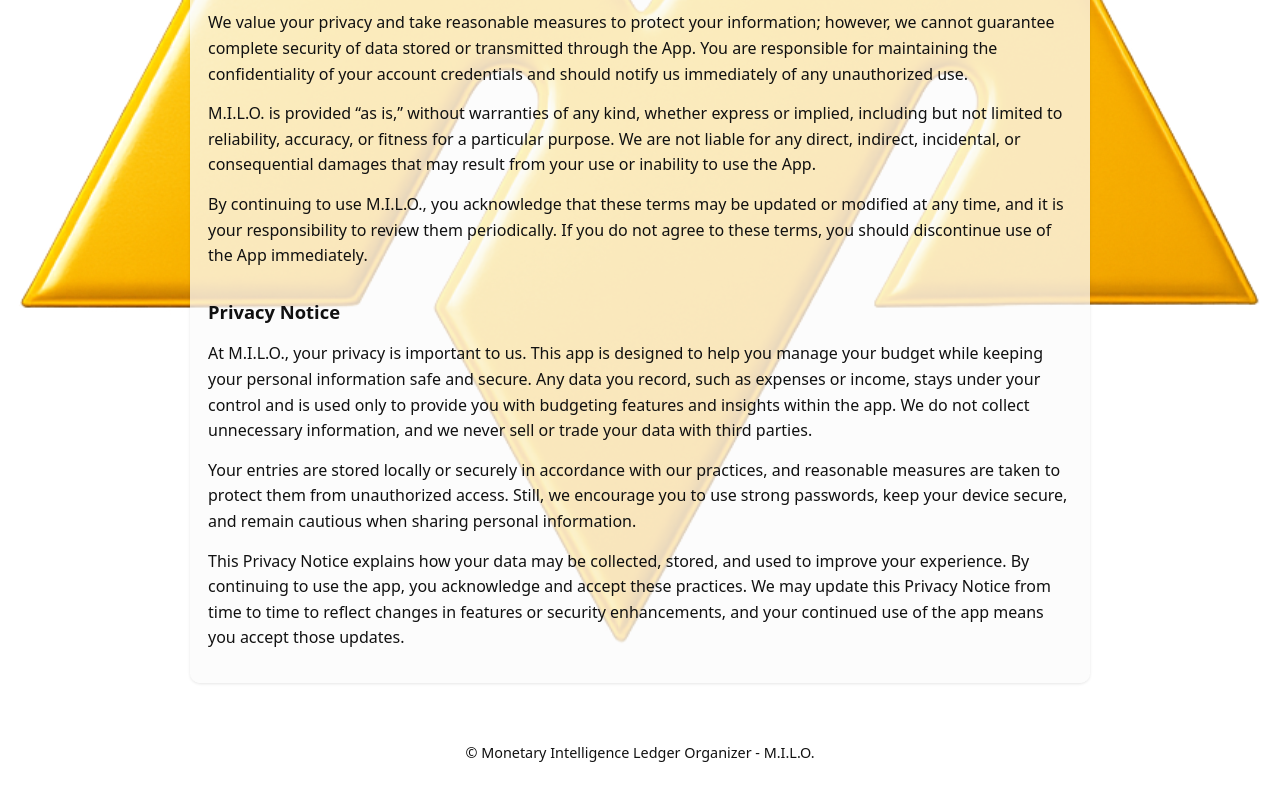
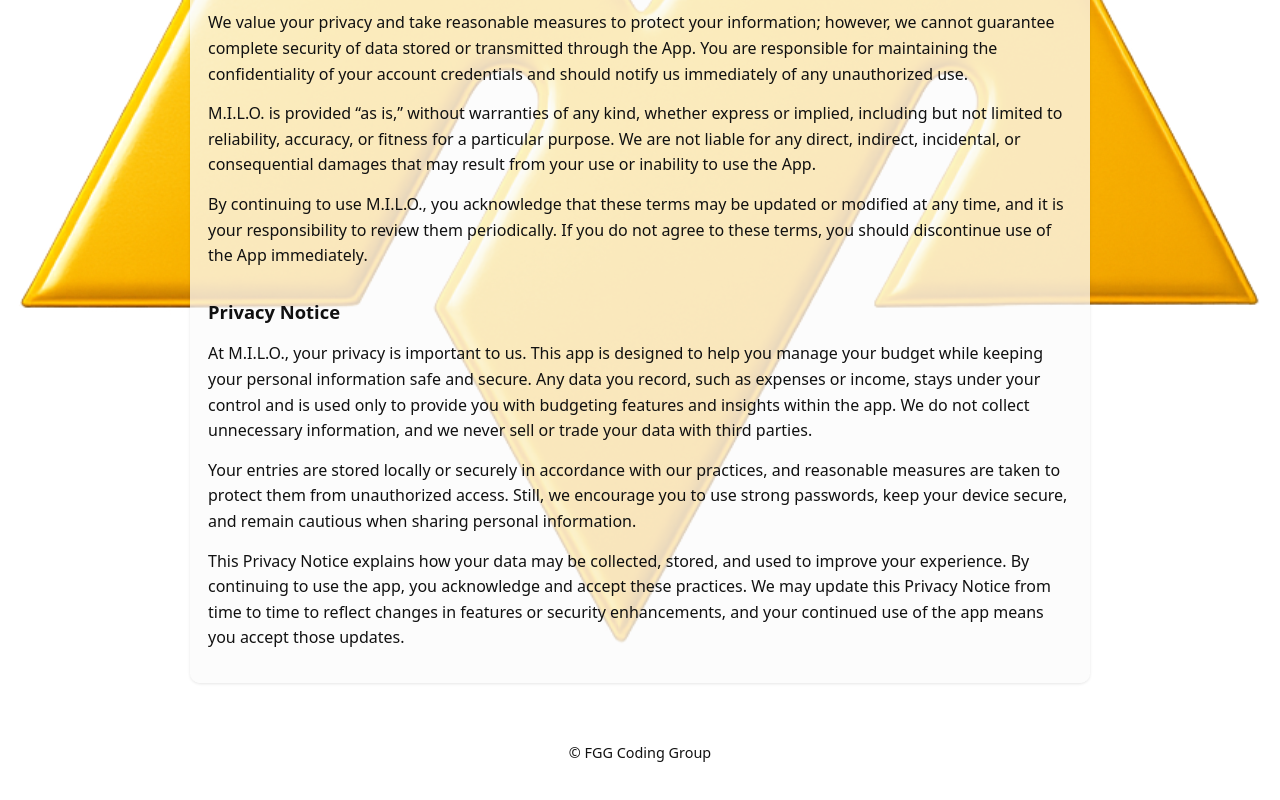
Before and after one commit to Hertis-Garcia/milo-terms-privacy, a plain HTML site: page index.html in a window 1280 px wide. Shown: the part 526-1326 px from the top of the page. Drawn offline with Linux system fonts and the light colour scheme.

Commit message:
Update index.html

```diff
--- a/index.html
+++ b/index.html
@@ -142,7 +142,7 @@
     </main>
 
     <footer>
-      <p>© Monetary Intelligence Ledger Organizer - M.I.L.O.</p>
+      <p>© FGG Coding Group</p>
     </footer>
   </body>
 </html>
```
